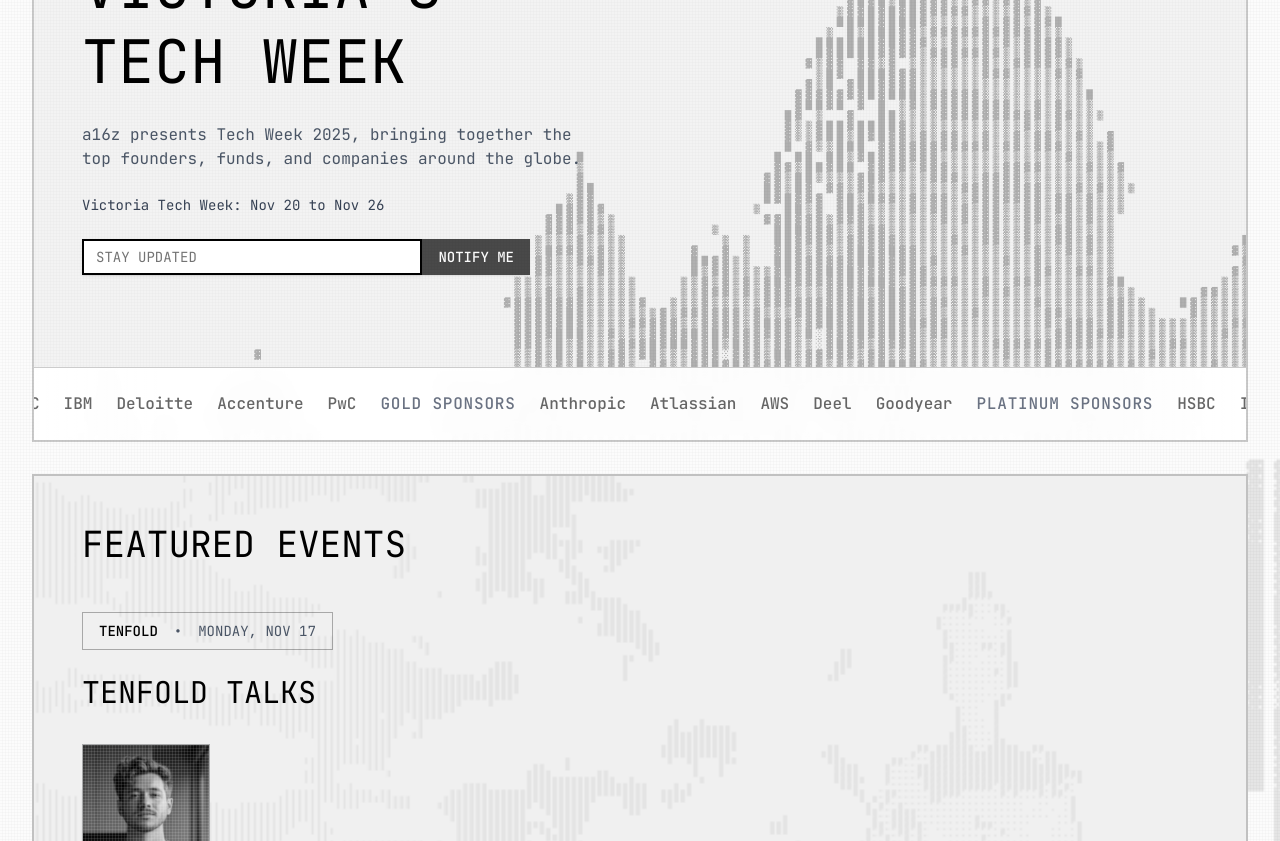
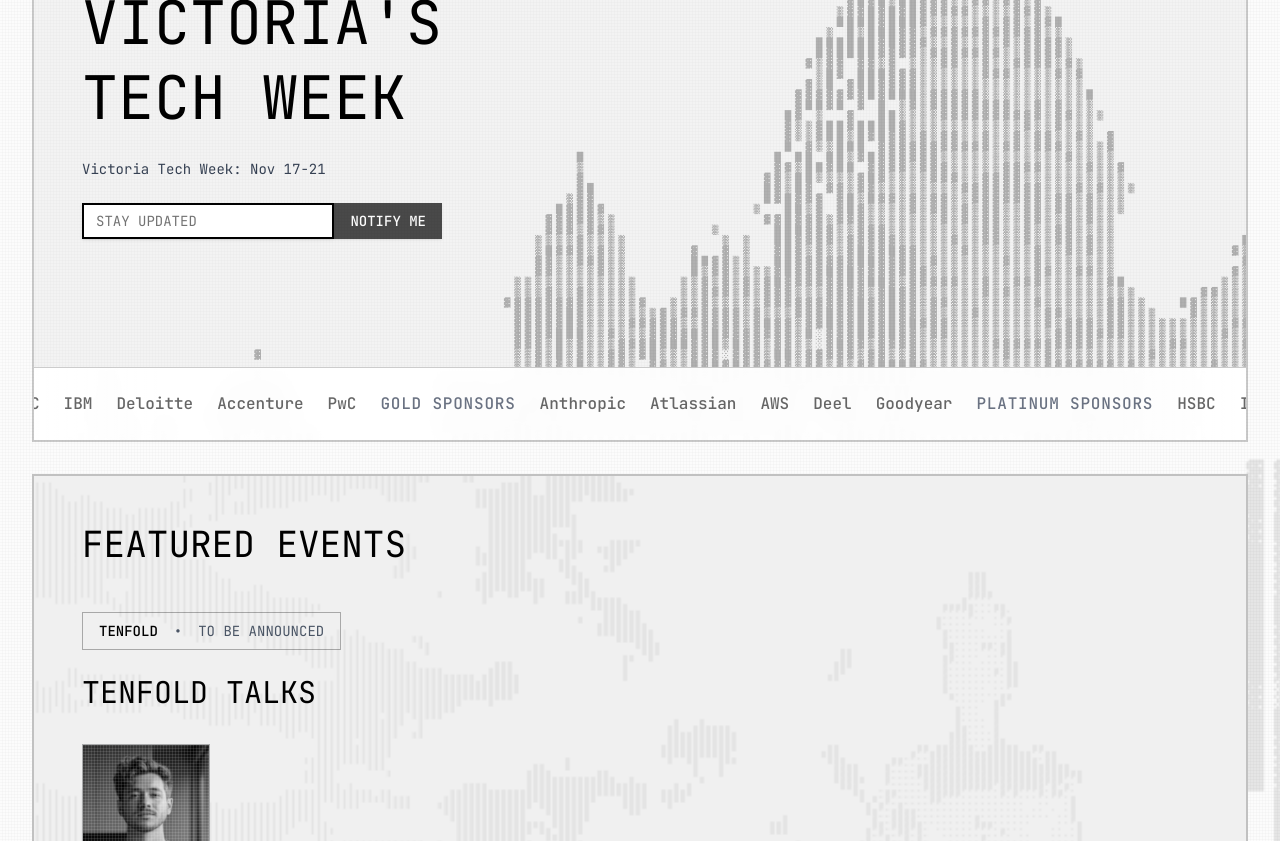
Before and after one commit to Alhwyn/random-website, a Next.js app: page / in a window 1280 px wide. Shown: the part 320-1161 px from the top of the page. Built offline with nearby package versions, Linux system fonts and the light colour scheme.

Commit message:
their you go

```diff
--- a/components/HeroSection.tsx
+++ b/components/HeroSection.tsx
@@ -74,12 +74,9 @@
                   TECH WEEK
                 </h1>
 
-                <p className="text-gray-600 text-sm md:text-base max-w-lg">
-                  a16z presents Tech Week 2025, bringing together the top founders, funds, and companies around the globe.
-                </p>
 
                 <p className="text-gray-700 text-sm">
-                  Victoria Tech Week: Nov 20 to Nov 26
+                  Victoria Tech Week: Nov 17-21
                 </p>
 
                 <div className="mt-4">
--- a/constants/events.ts
+++ b/constants/events.ts
@@ -2,7 +2,7 @@
   {
     id: 1,
     company: "TENFOLD",
-    date: "MONDAY, NOV 17",
+    date: "TO BE ANNOUNCED",
     title: "TENFOLD TALKS",
     speakers: [
       {
```
